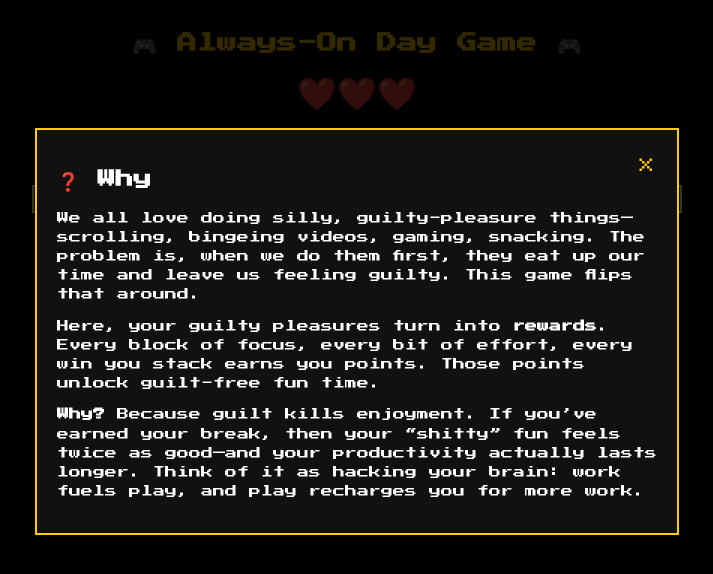
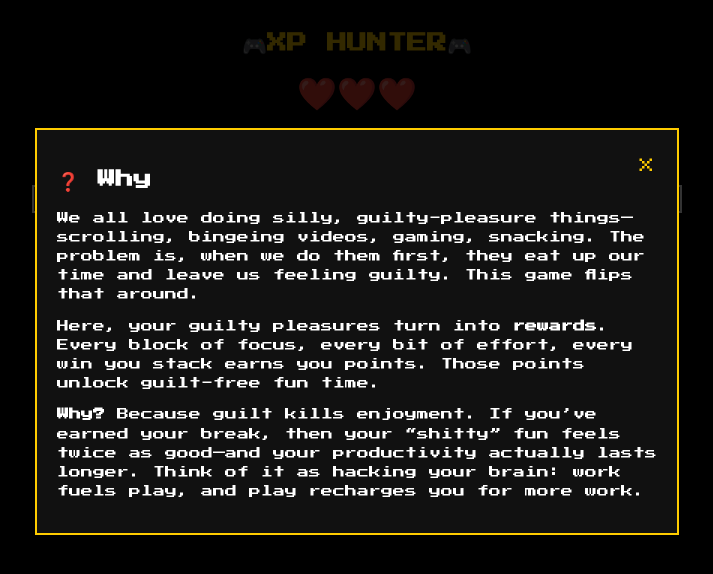
Before and after one commit to OnionBaba/daygame, a plain HTML site: page index.html in a window 1280 px wide. Shown: the whole page, without its empty margins (283-996 px from the left). Drawn offline with Linux system fonts and the light colour scheme.

Commit message:
Rebranding

```diff
--- a/index.html
+++ b/index.html
@@ -2,7 +2,7 @@
 <html lang="en">
 <head>
 <meta charset="UTF-8" />
-<title>Always-On Day Game — Final Single Spin</title>
+<title>XP HUNTER</title>
 <style>
   body { font-family:'Press Start 2P', cursive; background:#000; color:#fff;
          max-width:650px; margin:auto; padding:20px; text-align:center;}
@@ -55,7 +55,7 @@
 <link href="https://fonts.googleapis.com/css2?family=Press+Start+2P&display=swap" rel="stylesheet" />
 </head>
 <body>
-<h1>🎮 Always-On Day Game 🎮</h1>
+<h1>🎮XP HUNTER🎮</h1>
 
 <!-- Hearts -->
 <div class="hearts" id="hearts">❤️❤️❤️</div>
```
